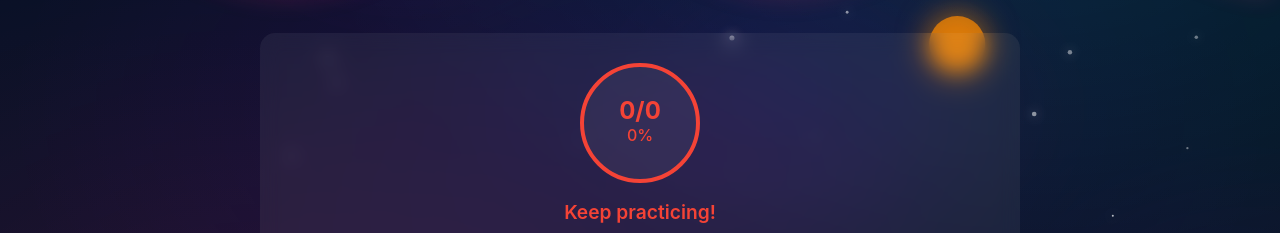
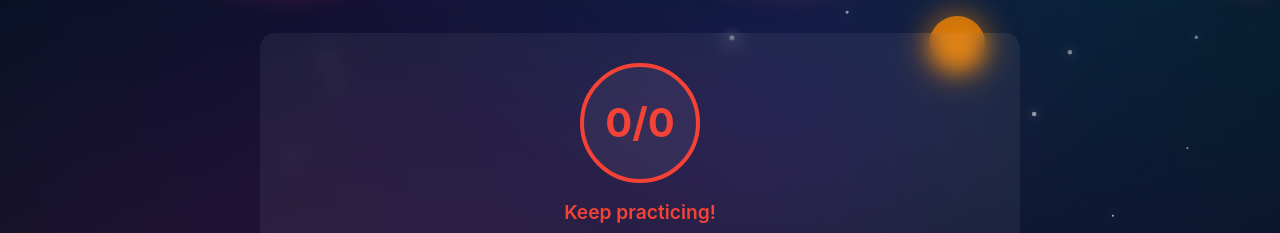
Before and after one commit to mangathemango/BeiliHub_React, a React (Vite) app: page /results in a window 1280 px wide. Shown: the part 288-521 px from the top of the page. Built offline with nearby package versions, Linux system fonts and the light colour scheme.

Commit message:
Results screen tweaked

```diff
--- a/src/pages/Results/Results.jsx
+++ b/src/pages/Results/Results.jsx
@@ -58,15 +58,12 @@ const Results = () => {
                 </div>
 
                 <div className="score-summary">
-                    <div className="score-circle" style={{ borderColor: getScoreColor(percentage) }}>
-                        <span className="score-text" style={{ color: getScoreColor(percentage) }}>
+                    <div className="score-circle" style={{ borderColor: getScoreColor(percentage), display: 'flex', flexDirection: 'column', alignItems: 'center', justifyContent: 'center' }}>
+                        <span className="score-text" style={{ color: getScoreColor(percentage), fontSize: '2.5rem', fontWeight: 'bold', textAlign: 'center', margin: '0 auto' }}>
                             {score}/{totalQuestions}
                         </span>
-                        <span className="percentage-text" style={{ color: getScoreColor(percentage) }}>
-                            {percentage}%
-                        </span>
                     </div>
-                    <p className="score-message" style={{ color: getScoreColor(percentage) }}>
+                    <p className="score-message" style={{ color: getScoreColor(percentage), textAlign: 'center' }}>
                         {getScoreMessage(percentage)}
                     </p>
                 </div>
```
